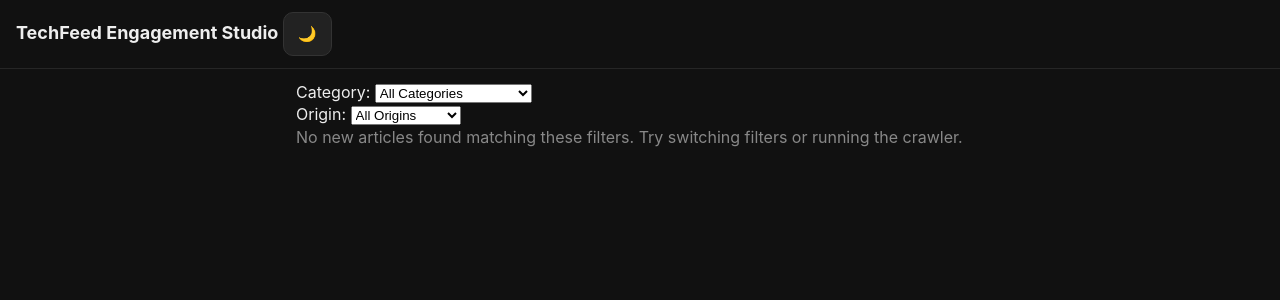
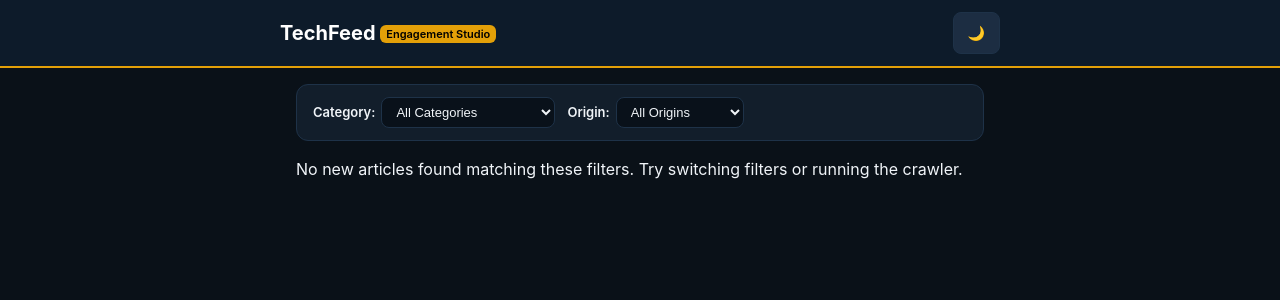
Before and after one commit to ositatochi/newsfeed, a Flask app: page / in a window 1280 px wide. Shown: the top 300 px of the page. Run offline with Flask 3, Linux system fonts and the light colour scheme; data that the repository does not hold is empty.

Commit message:
feat(ui): add Delta Navy theme palette, dark/light mode, and tag styling

```diff
--- a/static/style.css
+++ b/static/style.css
@@ -1,21 +1,176 @@
+:root {
+  --bg-main: #0a1118;
+  --bg-card: #121e2b;
+  --bg-topbar: #0d1b2a;
+  --text-main: #f0f4f8;
+  --text-muted: #8da4be;
+  --border-color: #1e3248;
+  --brand-blue: #1b4965;
+  --accent-gold: #e3a008;
+  --btn-bg: #1c2d42;
+  --btn-primary-bg: #1b4965;
+  --btn-primary-border: #2b5b7a;
+  --btn-green: #14532d;
+  --btn-danger: #7f1d1d;
+  --input-bg: #09111a;
+}
+
+[data-theme="light"] {
+  --bg-main: #f4f7fa;
+  --bg-card: #ffffff;
+  --bg-topbar: #0d1b2a;
+  --text-main: #0d1b2a;
+  --text-muted: #5a6e85;
+  --border-color: #d1dcde;
+  --brand-blue: #1b4965;
+  --accent-gold: #c68a00;
+  --btn-bg: #e2e8f0;
+  --btn-primary-bg: #1b4965;
+  --btn-primary-border: #14364b;
+  --btn-green: #166534;
+  --btn-danger: #991b1b;
+  --input-bg: #ffffff;
+}
+
 * { box-sizing: border-box; margin: 0; padding: 0; }
-body { background-color: #111111; color: #eeeeee; font-family: -apple-system, BlinkMacSystemFont, "Segoe UI", Roboto, sans-serif; line-height: 1.4; }
-.topbar { position: sticky; top: 0; background-color: #111111; border-bottom: 1px solid #262626; padding: calc(12px + env(safe-area-inset-top)) 16px 12px; z-index: 10; }
-.brand { font-size: 18px; font-weight: bold; color: #eeeeee; text-decoration: none; }
-.container { max-width: 720px; padding: 12px 16px 32px; margin: 0 auto; }
-.card { background-color: #1a1a1a; border: 1px solid #262626; border-radius: 12px; padding: 14px; margin-bottom: 12px; }
-.title { font-size: 17px; font-weight: 600; margin-bottom: 6px; }
-.meta { font-size: 12px; color: #888888; margin-bottom: 8px; }
-.summary { color: #cccccc; font-size: 14px; line-height: 1.5; margin-bottom: 8px; }
-.muted { color: #888888; }
+
+body {
+  background-color: var(--bg-main);
+  color: var(--text-main);
+  font-family: -apple-system, BlinkMacSystemFont, "Segoe UI", Roboto, Helvetica, Arial, sans-serif;
+  line-height: 1.5;
+  transition: background-color 0.2s, color 0.2s;
+}
+
+.topbar {
+  position: sticky;
+  top: 0;
+  background-color: var(--bg-topbar);
+  border-bottom: 2px solid var(--accent-gold);
+  padding: calc(12px + env(safe-area-inset-top)) 16px 12px;
+  z-index: 10;
+}
+
+.topbar-content {
+  max-width: 720px;
+  margin: 0 auto;
+  display: flex;
+  justify-content: space-between;
+  align-items: center;
+}
+
+.brand {
+  font-size: 20px;
+  font-weight: 700;
+  color: #ffffff;
+  text-decoration: none;
+}
+
+.badge {
+  font-size: 11px;
+  background: var(--accent-gold);
+  color: #000000;
+  padding: 2px 6px;
+  border-radius: 6px;
+  font-weight: 600;
+  vertical-align: middle;
+}
+
+.container {
+  max-width: 720px;
+  padding: 16px 16px 40px;
+  margin: 0 auto;
+}
+
+.quote-card {
+  background: linear-gradient(135deg, var(--brand-blue), #0d1b2a);
+  border-left: 4px solid var(--accent-gold);
+  padding: 14px 16px;
+  border-radius: 10px;
+  margin-bottom: 16px;
+  color: #ffffff;
+}
+
+.quote-text { font-style: italic; font-size: 14px; }
+.quote-author { font-size: 12px; text-align: right; font-weight: 600; color: var(--accent-gold); margin-top: 4px; }
+
+.filter-card {
+  background-color: var(--bg-card);
+  border: 1px solid var(--border-color);
+  border-radius: 12px;
+  padding: 12px 16px;
+  margin-bottom: 16px;
+}
+
+.filter-form { display: flex; gap: 12px; flex-wrap: wrap; }
+.filter-group { display: flex; align-items: center; gap: 6px; font-size: 13px; font-weight: 600; }
+
+select {
+  background: var(--input-bg);
+  color: var(--text-main);
+  border: 1px solid var(--border-color);
+  padding: 6px 10px;
+  border-radius: 8px;
+  font-size: 13px;
+}
+
+.feed-stats { font-size: 12px; color: var(--text-muted); margin-bottom: 12px; }
+
+.card {
+  background-color: var(--bg-card);
+  border: 1px solid var(--border-color);
+  border-radius: 12px;
+  padding: 16px;
+  margin-bottom: 14px;
+}
+
+.card-header { display: flex; gap: 6px; margin-bottom: 8px; }
+.tag { font-size: 10px; font-weight: 700; padding: 2px 8px; border-radius: 12px; text-transform: uppercase; }
+.cat-tag { background-color: var(--brand-blue); color: #ffffff; }
+.origin-tag { background-color: var(--btn-bg); color: var(--text-main); border: 1px solid var(--border-color); }
+
+.title { font-size: 17px; font-weight: 600; margin-bottom: 6px; color: var(--text-main); }
+.meta { font-size: 12px; color: var(--text-muted); margin-bottom: 10px; }
+.summary { font-size: 14px; color: var(--text-main); margin-bottom: 12px; }
+.summary-sub { font-size: 12px; color: var(--text-muted); margin-bottom: 8px; }
+
 .row { display: flex; flex-wrap: wrap; gap: 8px; margin-top: 10px; }
-.btn { display: inline-flex; align-items: center; justify-content: center; min-height: 44px; padding: 10px 14px; border-radius: 10px; border: 1px solid #333333; background-color: #222222; color: #eeeeee; font-size: 15px; cursor: pointer; text-decoration: none; font-weight: 500; }
-.btn.primary { background-color: #1f2937; border-color: #374151; }
-.btn.green { background-color: #166534; border-color: #15803d; color: #eaffea; }
-.btn.blue { background-color: #1e3a8a; border-color: #1d4ed8; color: #e8f0ff; }
-.btn.danger { background-color: #7f1d1d; border-color: #991b1b; color: #ffe8e8; }
-.btn.success { background-color: #14532d; border-color: #166534; color: #eaffea; }
-.btn.big { width: 100%; margin-top: 16px; font-weight: bold; }
-textarea { width: 100%; background-color: #0f0f0f; color: #eeeeee; border: 1px solid #333333; border-radius: 10px; padding: 10px; min-height: 120px; font-family: inherit; font-size: 14px; resize: vertical; }
-textarea:focus { outline: none; border-color: #60a5fa; }
-a { color: #60a5fa; text-decoration: none; }
+
+.btn {
+  display: inline-flex;
+  align-items: center;
+  justify-content: center;
+  min-height: 42px;
+  padding: 8px 14px;
+  border-radius: 8px;
+  border: 1px solid var(--border-color);
+  background-color: var(--btn-bg);
+  color: var(--text-main);
+  font-size: 14px;
+  font-weight: 600;
+  cursor: pointer;
+  text-decoration: none;
+}
+
+.btn.primary { background-color: var(--btn-primary-bg); border-color: var(--btn-primary-border); color: #ffffff; }
+.btn.accent { background-color: var(--accent-gold); border-color: var(--accent-gold); color: #000000; }
+.btn.blue { background-color: #1e3a8a; color: #ffffff; }
+.btn.danger { background-color: var(--btn-danger); color: #ffffff; }
+.btn.success { background-color: var(--btn-green); color: #ffffff; }
+.btn.big { width: 100%; margin-top: 16px; font-size: 16px; }
+
+textarea {
+  width: 100%;
+  background-color: var(--input-bg);
+  color: var(--text-main);
+  border: 1px solid var(--border-color);
+  border-radius: 8px;
+  padding: 10px;
+  min-height: 110px;
+  font-family: inherit;
+  font-size: 14px;
+  resize: vertical;
+}
+
+.pagination { display: flex; justify-content: space-between; align-items: center; margin-top: 20px; }
+.page-indicator { font-size: 13px; font-weight: 600; color: var(--text-muted); }
```
